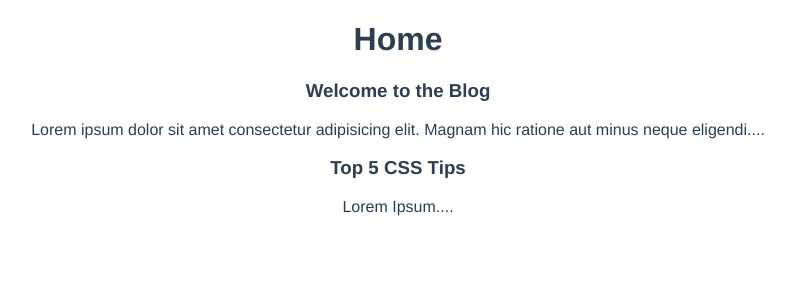
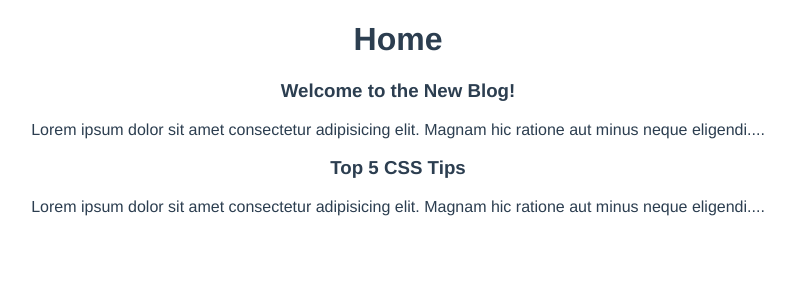
Before and after one commit to KDA-Coding/Vue_Firebase_Learning, a Vue app in the folder Ch9/dojo-blog/: page / in a window 1280 px wide. Shown: the top 300 px of the page, without its empty margins (242-1037 px from the left). Built offline with nearby package versions, Linux system fonts and the light colour scheme; data requests are answered from the project's data file.

Commit message:
Created JSON Database and Async Function
Added Async function to the setup to fetch data from a JSON Database and used try-catch block to catch any errors in retrieving and parsing the data.

```diff
--- /dev/null
+++ b/Ch9/dojo-blog/data/db.json
@@ -0,0 +1,28 @@
+{
+
+    "posts": [
+
+        {
+            "id": 1,
+            "title": "Welcome to the New Blog!",
+            "body": "Lorem ipsum dolor sit amet consectetur adipisicing elit. Magnam hic ratione aut minus neque eligendi, ipsum odit quo non corporis, repellat sunt aliquam? Molestias, placeat ipsam. Soluta enim pariatur reprehenderit.",
+            "tags": [
+                "webdev",
+                "coding",
+                "news"
+            ]
+        },
+        {
+            "id": 2,
+            "title": "Top 5 CSS Tips",
+            "body": "Lorem ipsum dolor sit amet consectetur adipisicing elit. Magnam hic ratione aut minus neque eligendi, ipsum odit quo non corporis, repellat sunt aliquam? Molestias, placeat ipsam. Soluta enim pariatur reprehenderit.",
+            "tags": [
+                "css",
+                "webdev",
+                "coding"
+            ]
+        }
+
+    ]
+
+}
--- a/Ch9/dojo-blog/package.json
+++ b/Ch9/dojo-blog/package.json
@@ -8,6 +8,7 @@
   },
   "dependencies": {
     "core-js": "^3.8.3",
+    "json-server": "^0.17.0",
     "vue": "^3.2.13",
     "vue-router": "^4.0.3"
   },
--- a/Ch9/dojo-blog/src/views/HomeView.vue
+++ b/Ch9/dojo-blog/src/views/HomeView.vue
@@ -1,8 +1,14 @@
 <template>
   <div class="home">
     <h1> Home </h1>
+    <div v-if="error">{{ error }}</div>
 
-    <PostList :posts="posts"/>
+    <div v-if="posts.length">
+      <PostList :posts="posts"/>
+    </div>
+
+    <div v-else> Loading... </div>
+
 
   </div>
 
@@ -20,12 +26,30 @@ export default {
     components: { PostList },
 
     setup() {
-        const posts = ref([
-            { title: "Welcome to the Blog", body: 'Lorem ipsum dolor sit amet consectetur adipisicing elit. Magnam hic ratione aut minus neque eligendi, ipsum odit quo non corporis, repellat sunt aliquam? Molestias, placeat ipsam. Soluta enim pariatur reprehenderit.', id: 1 },
-            { title: "Top 5 CSS Tips", body: "Lorem Ipsum", id: 2 }
-        ])
 
-        return { posts };
+        const posts = ref([])
+        const error = ref(null)
+
+        const load = async () => {
+          try {
+              let data = await fetch('http://localhost:3000/posts')
+
+              if(!data.ok) {
+                throw Error("No Data Available!")
+              }
+
+              posts.value = await data.json()
+
+          }
+          catch(err) {
+            error.value = err.message
+            console.log(error.value)
+          }
+        }
+
+        load()
+
+        return { posts, error };
     },
 }
 </script>
```
Also changed, not shown: 1 other file (tests, documents, lock files or other folders).
